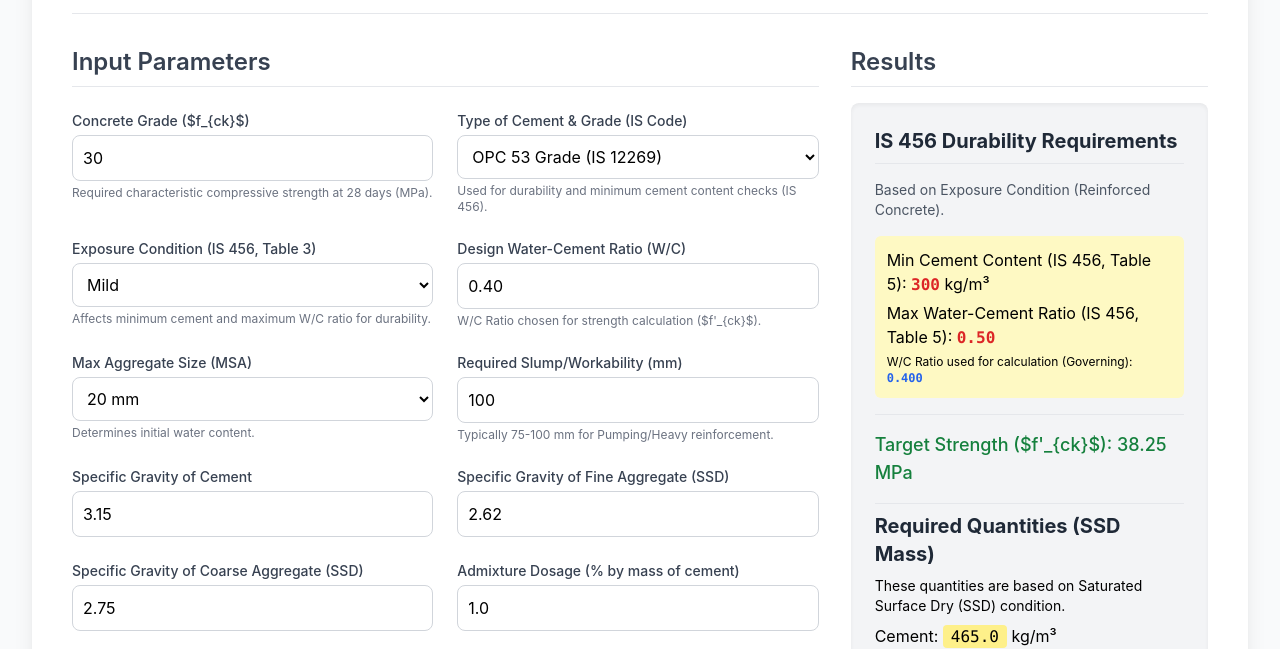
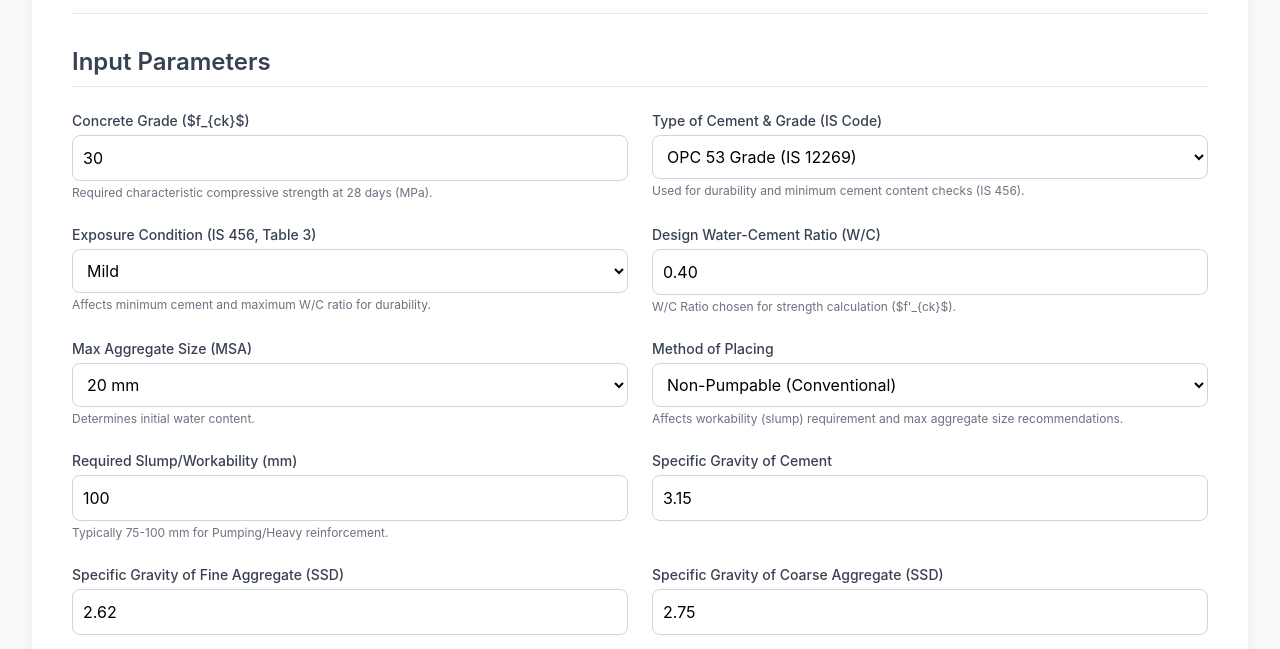
Before and after one commit to vaisakhpwd/calculators, a plain HTML site: page Concrete Mix Design.html in a window 1280 px wide. Shown: the part 151-800 px from the top of the page. Drawn offline with nearby package versions, Linux system fonts and the light colour scheme.

Commit message:
Enhance concrete mix design form with placing method
Added new input for 'Method of Placing' and updated validation checks for concrete grade and workability requirements.

```diff
--- a/Concrete Mix Design.html
+++ b/Concrete Mix Design.html
@@ -43,7 +43,7 @@
             <p class="mt-2 text-lg text-gray-600">Calculate material proportions (kg/m³) for 1 cubic meter of concrete.</p>
         </header>
 
-        <main class="grid grid-cols-1 lg:grid-cols-3 gap-8">
+        <main class="grid grid-cols-1 lg:col-span-3 gap-8">
             <!-- Inputs Column -->
             <section class="lg:col-span-2 space-y-6">
                 <h2 class="text-2xl font-semibold text-gray-700 border-b pb-2 mb-4">Input Parameters</h2>
@@ -55,6 +55,8 @@
                         <label for="grade" class="block text-sm text-gray-700 mb-1">Concrete Grade ($f_{ck}$)</label>
                         <input type="number" id="grade" value="30" min="10" step="5" class="input-field" onchange="calculateMix()">
                         <p class="text-xs text-gray-500 mt-1">Required characteristic compressive strength at 28 days (MPa).</p>
+                        <!-- Warning Area for Grade -->
+                        <p id="grade_warning" class="text-xs text-red-600 mt-1 font-semibold hidden"></p>
                     </div>
 
                     <!-- 1.5. Type of Cement -->
@@ -102,6 +104,16 @@
                             <option value="10">10 mm</option>
                         </select>
                         <p class="text-xs text-gray-500 mt-1">Determines initial water content.</p>
+                    </div>
+
+                    <!-- 2.5. Method of Placing (NEW) -->
+                    <div class="input-group">
+                        <label for="placing_method" class="block text-sm text-gray-700 mb-1">Method of Placing</label>
+                        <select id="placing_method" class="input-field bg-white" onchange="calculateMix()">
+                            <option value="NonPumpable" selected>Non-Pumpable (Conventional)</option>
+                            <option value="Pumpable">Pumpable</option>
+                        </select>
+                        <p class="text-xs text-gray-500 mt-1">Affects workability (slump) requirement and max aggregate size recommendations.</p>
                     </div>
 
                     <!-- 3. Slump/Workability -->
@@ -164,11 +176,16 @@
                     <h3 class="text-xl font-bold text-gray-800 border-b pb-2">IS 456 Durability Requirements</h3>
                     <p class="text-sm text-gray-600">Based on Exposure Condition (Reinforced Concrete).</p>
                     <ul class="space-y-1 bg-yellow-100 p-3 rounded-md">
+                        <li>Min Grade (IS 456, Table 5): <span id="min_grade_req_display" class="font-mono font-bold text-red-600">N/A</span></li>
                         <li>Min Cement Content (IS 456, Table 5): <span id="min_cement_req" class="font-mono font-bold text-red-600">N/A</span> kg/m³</li>
                         <li>Max Water-Cement Ratio (IS 456, Table 5): <span id="max_wc_req" class="font-mono font-bold text-red-600">N/A</span></li>
                         <li class="mt-2 text-xs">W/C Ratio used for calculation (Governing): <span id="governing_wc" class="font-mono font-bold text-blue-600">N/A</span></li>
                     </ul>
                     <!-- End Durability Checks -->
+
+                    <h3 class="text-xl font-bold text-gray-800 border-t pt-2 mt-4">Placement/Workability Check</h3>
+                    <p id="placing_warning" class="text-xs text-orange-600 mt-1 font-semibold hidden bg-orange-100 p-2 rounded"></p>
+
 
                     <p id="target-strength-display" class="font-medium text-lg text-green-700 border-t pt-4">Target Strength ($f'_{ck}$): N/A</p>
 
@@ -289,6 +306,8 @@
             const caMoisture = parseFloat(document.getElementById('ca_moisture').value) / 100; // CA Free Surface Moisture
             const caAbsorption = parseFloat(document.getElementById('ca_absorption').value) / 100; // CA Water Absorption
             const faAbsorption = parseFloat(document.getElementById('fa_absorption').value) / 100; // FA Water Absorption
+            const placingMethod = document.getElementById('placing_method').value; // Placing Method (Pumpable/Non-Pumpable)
+
 
             // Input Validation (Basic)
             if (isNaN(fck) || fck < 10 || isNaN(msa) || isNaN(wCRatioDesign) || isNaN(S_cement) || isNaN(S_fa) || isNaN(S_ca) || wCRatioDesign <= 0 || S_cement <= 0 || S_fa <= 0 || S_ca <= 0) {
@@ -298,22 +317,40 @@
                 return displayError(`Unknown exposure condition: ${exposure}`);
             }
 
-            // Reset W/C Warning
+            // Reset Warnings
             const wcWarningElement = document.getElementById('wc_ratio_warning');
             wcWarningElement.classList.add('hidden');
             wcWarningElement.textContent = '';
+
+            const gradeWarningElement = document.getElementById('grade_warning');
+            gradeWarningElement.classList.add('hidden');
+            gradeWarningElement.textContent = '';
+
+            const placingWarningElement = document.getElementById('placing_warning');
+            placingWarningElement.classList.add('hidden');
+            placingWarningElement.textContent = '';
 
 
             // --- DURABILITY CHECK (IS 456, Table 5) ---
             const durabilityLimits = IS_456_DURABILITY_LIMITS[exposure];
             const min_cement_req = durabilityLimits.min_cement;
             const max_wc_req = durabilityLimits.max_wc;
+            const min_grade_req = durabilityLimits.min_grade;
 
-            // Display Durability Limits
+            // Display Durability Limits in Output
+            document.getElementById('min_grade_req_display').textContent = `M${min_grade_req}`;
             document.getElementById('min_cement_req').textContent = min_cement_req;
             document.getElementById('max_wc_req').textContent = max_wc_req.toFixed(2);
 
-            // --- W/C RATIO CODE COMPLIANCE CHECK (NEW) ---
+            // --- CONCRETE GRADE CODE COMPLIANCE CHECK ---
+            if (fck < min_grade_req) {
+                const warningMessage = `Input Grade M${fck} is below the minimum required grade (M${min_grade_req}) for ${exposure} exposure (IS 456, Table 5). Increase concrete grade for durability compliance.`;
+                gradeWarningElement.textContent = warningMessage;
+                gradeWarningElement.classList.remove('hidden');
+            }
+
+
+            // --- W/C RATIO CODE COMPLIANCE CHECK ---
             let wCRatioGoverning = wCRatioDesign;
             if (wCRatioDesign > max_wc_req) {
                 const warningMessage = `Input W/C Ratio (${wCRatioDesign.toFixed(2)}) exceeds the maximum permitted W/C Ratio (${max_wc_req.toFixed(2)}) for ${exposure} exposure (IS 456, Table 5). The calculation proceeds using the code-compliant limit of ${max_wc_req.toFixed(2)}.`;
@@ -323,12 +360,30 @@
                 // Use the code-compliant limit for calculation
                 wCRatioGoverning = max_wc_req;
             } else {
-                // Determine Governing W/C Ratio: lower of Max Req or Design Target (though we checked the violation above)
+                // Determine Governing W/C Ratio: lower of Max Req or Design Target
                 wCRatioGoverning = Math.min(wCRatioDesign, max_wc_req);
             }
 
             // Display Governing W/C
             document.getElementById('governing_wc').textContent = wCRatioGoverning.toFixed(3);
+
+
+            // --- PLACING METHOD/WORKABILITY CHECK ---
+            let placementWarning = '';
+            if (placingMethod === 'Pumpable') {
+                if (requiredSlump < 75) {
+                    placementWarning += `WARNING: For Pumpable Concrete, the required slump should typically be greater than 75 mm (often 100 mm or more) for smooth operation. Current slump: ${requiredSlump} mm.`;
+                }
+
+                if (msa > 20) {
+                    placementWarning += (placementWarning ? ' | ' : '') + `NOTE: For pumping applications, 20 mm MSA is often preferred over 40 mm to reduce the risk of blockages, although 40 mm is technically pumpable with correct mix design and equipment. Current MSA: ${msa} mm.`;
+                }
+            }
+
+            if (placementWarning) {
+                placingWarningElement.textContent = placementWarning;
+                placingWarningElement.classList.remove('hidden');
+            }
 
 
             // --- STEP 1: Target Mean Strength ($f'_{ck}$) ---
```
